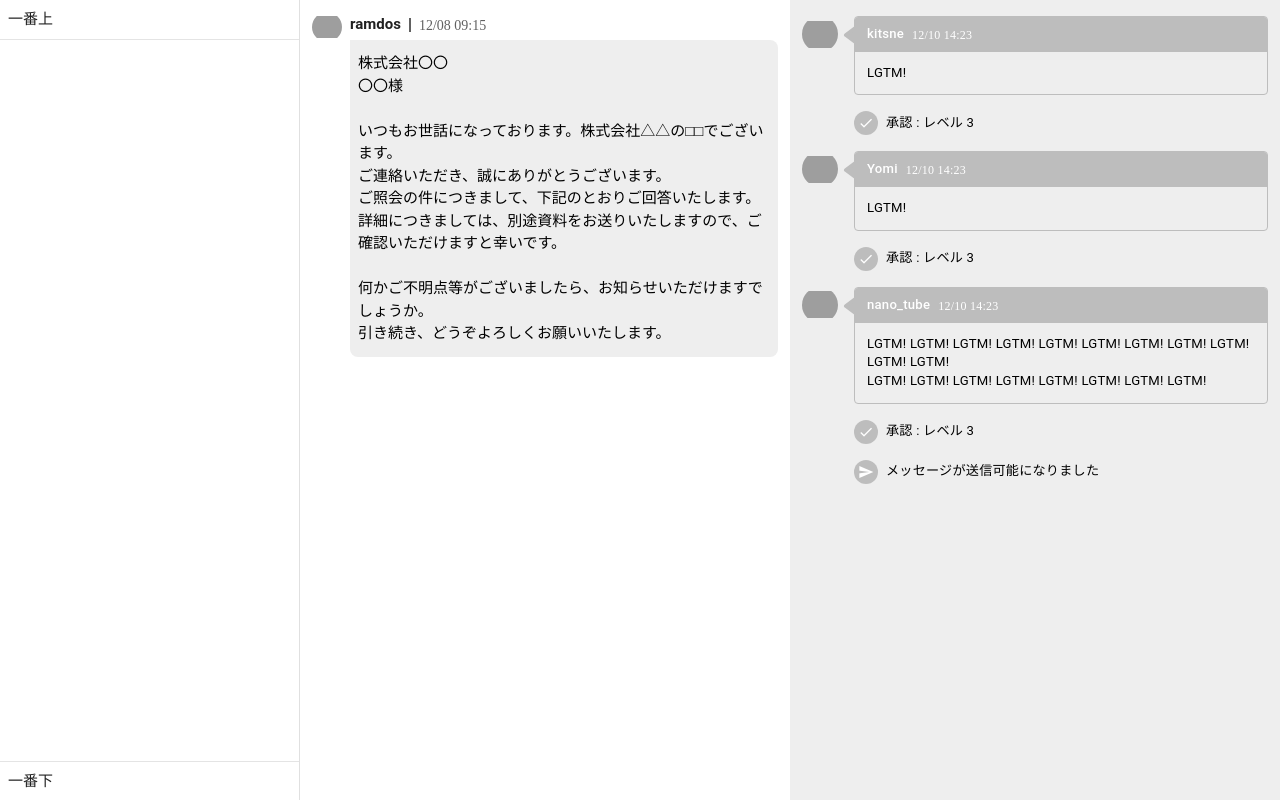
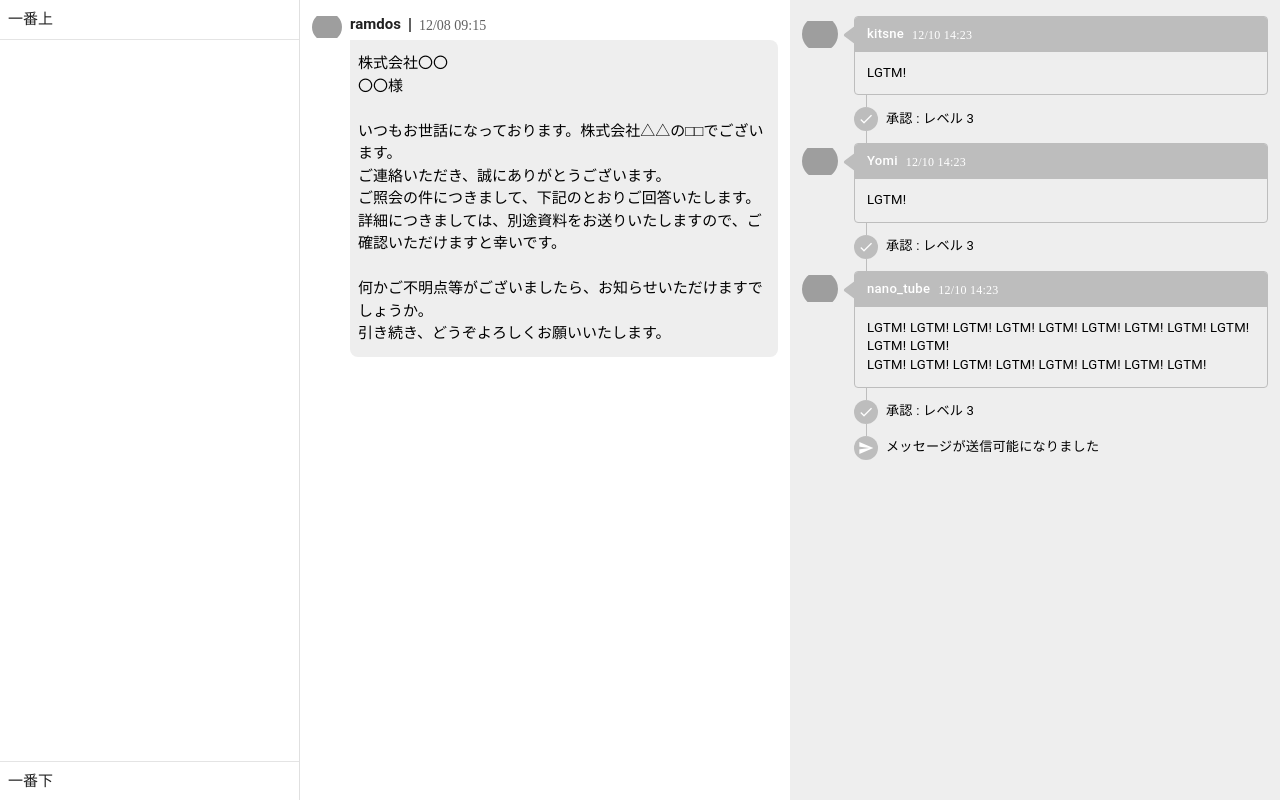
Before and after one commit to traP-jp/anshin-techo-frontend, a Vue app: page /ticket in a window 1280 px wide. Built offline with nearby package versions, Linux system fonts and the light colour scheme; grey boxes are pictures that could not be loaded; a web font is replaced by a local one.

Commit message:
feat: レビュー同士を線で接続

```diff
--- a/src/components/ticket/NoteLog.vue
+++ b/src/components/ticket/NoteLog.vue
@@ -3,7 +3,7 @@ defineProps<{ icon: string; text: string }>()
 </script>
 
 <template>
-  <div class="mx-3 my-4 pl-13 d-flex align-center text-grey-lighten-1">
+  <div class="pl-13 d-flex align-center text-grey-lighten-1">
     <div class="d-flex align-center justify-center bg-grey-lighten-1" :class="$style.icon">
       <v-icon class="text-white" :icon="icon" size="16" />
     </div>
--- a/src/components/ticket/NoteReview.vue
+++ b/src/components/ticket/NoteReview.vue
@@ -1,12 +1,11 @@
 <script setup lang="ts">
 import UserIcon from '@/components/shared/UserIcon.vue'
-import NoteLog from '@/components/ticket/NoteLog.vue'
 import { getDateRepresentation } from '@/utils/date'
 defineProps<{ review: Review }>()
 </script>
 
 <template>
-  <div class="position-relative flex-grow-1 d-flex flex-row ga-4 align-start mx-3 my-4">
+  <div class="position-relative flex-grow-1 d-flex flex-row ga-4 align-start">
     <user-icon :id="review.reviewer" :size="36" />
     <v-card variant="outlined" color="grey-lighten-1" class="flex-grow-1 text-body-1 text-black">
       <v-card-title class="pa-0 bg-grey-lighten-1 text-white d-flex flex-row align-center">
@@ -33,7 +32,6 @@ defineProps<{ review: Review }>()
       />
     </svg>
   </div>
-  <note-log icon="mdi-check" :text="`承認 : レベル ${review.weight}`" />
 </template>
 
 <style module>
--- a/src/views/TicketView.vue
+++ b/src/views/TicketView.vue
@@ -21,8 +21,13 @@ const notes = ref<Note[]>(dummyNotes)
           <v-col cols="6" class="d-flex flex-column h-screen overflow-y-auto">
             <ticket-note v-for="note in notes" :key="note.id" :note="note" />
           </v-col>
-          <v-col cols="6" class="bg-grey-lighten-3 h-screen overflow-y-auto">
-            <note-review v-for="review in reviews" :key="review.id" :review="review" />
+          <v-col cols="6" class="bg-grey-lighten-3 h-screen overflow-y-auto px-3 py-4">
+            <template v-for="review in reviews" :key="review.id">
+              <note-review :review="review" />
+              <div :class="$style.connector" class="bg-grey-lighten-1"></div>
+              <note-log icon="mdi-check" :text="`承認 : レベル ${review.weight}`" />
+              <div :class="$style.connector" class="bg-grey-lighten-1"></div>
+            </template>
             <note-log icon="mdi-send" text="メッセージが送信可能になりました" />
           </v-col>
         </v-row>
@@ -30,3 +35,11 @@ const notes = ref<Note[]>(dummyNotes)
     </v-main>
   </v-layout>
 </template>
+
+<style module>
+.connector {
+  width: 1px;
+  height: 12px;
+  margin-left: 63.5px;
+}
+</style>
```
